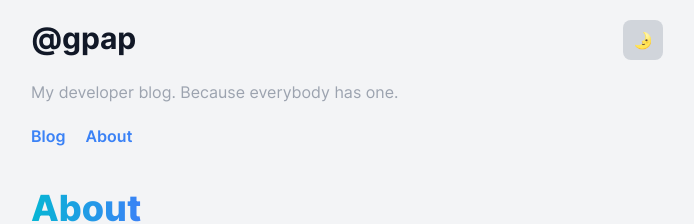
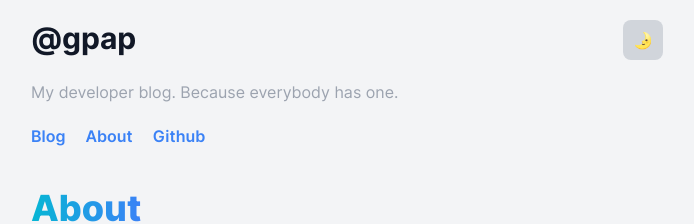
Before and after one commit to gergelypap/blog, a Next.js app: page /about in a window 1280 px wide. Shown: the top 224 px of the page, without its empty margins (293-987 px from the left). Built offline with nearby package versions, Linux system fonts and the light colour scheme.

Commit message:
feat: add github link

```diff
--- a/components/Header.tsx
+++ b/components/Header.tsx
@@ -1,3 +1,4 @@
+import { APP_NAME, GITHUB_USERNAME } from "@utils/constants";
 import Link from "next/link";
 import ThemeSwitch from "./ThemeSwitch";
 
@@ -9,17 +10,20 @@ export default function Header() {
       </div>
       <h1 className="h-10 text-3xl font-bold">
         <Link href="/">
-          <a className="inline-block text-inherit hover:no-underline">@gpap</a>
+          <a className="inline-block text-inherit hover:no-underline">{APP_NAME}</a>
         </Link>
       </h1>
       <p className="my-5 text-gray-400">My developer blog. Because everybody has one.</p>
-      <nav>
+      <nav className="font-semibold">
         <Link href="/blog">
-          <a className="font-semibold mr-5 inline-block">Blog</a>
+          <a className="mr-5 inline-block">Blog</a>
         </Link>
         <Link href="/about">
-          <a className="font-semibold mr-5 inline-block">About</a>
+          <a className="mr-5 inline-block">About</a>
         </Link>
+        <a href={`https://github.com/${GITHUB_USERNAME}`} rel="noopener noreferrer" target="_blank">
+          Github
+        </a>
       </nav>
     </header>
   );
--- a/utils/constants.ts
+++ b/utils/constants.ts
@@ -1,2 +1,3 @@
 export const APP_NAME = "@gpap";
+export const GITHUB_USERNAME = "gergelypap";
 export const TAGS = ["javascript", "react", "php", "meta", "scripting"];
```
